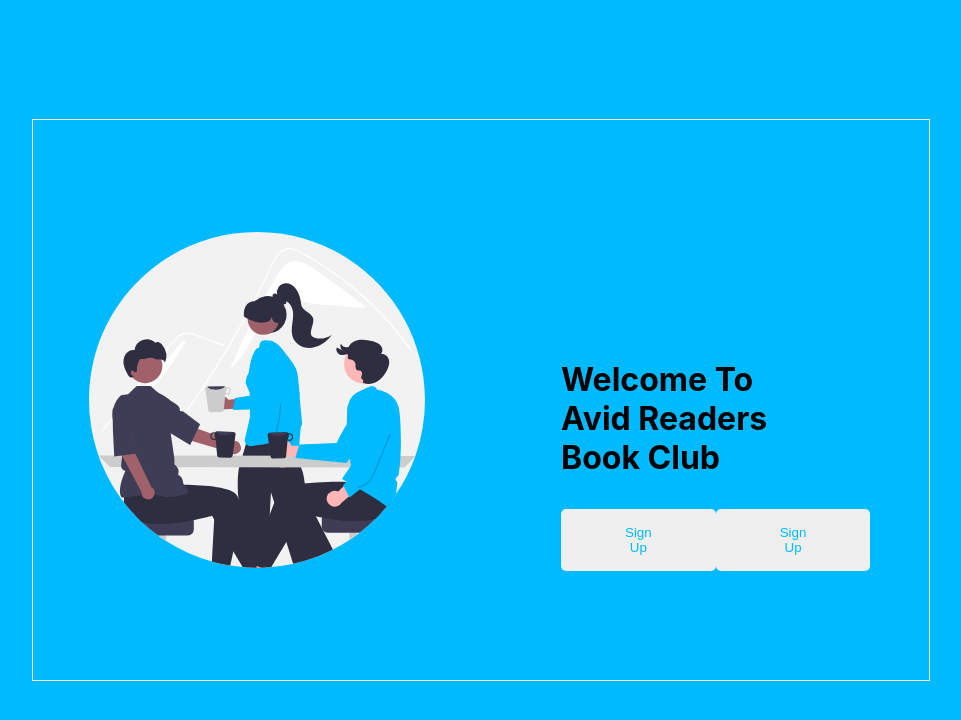
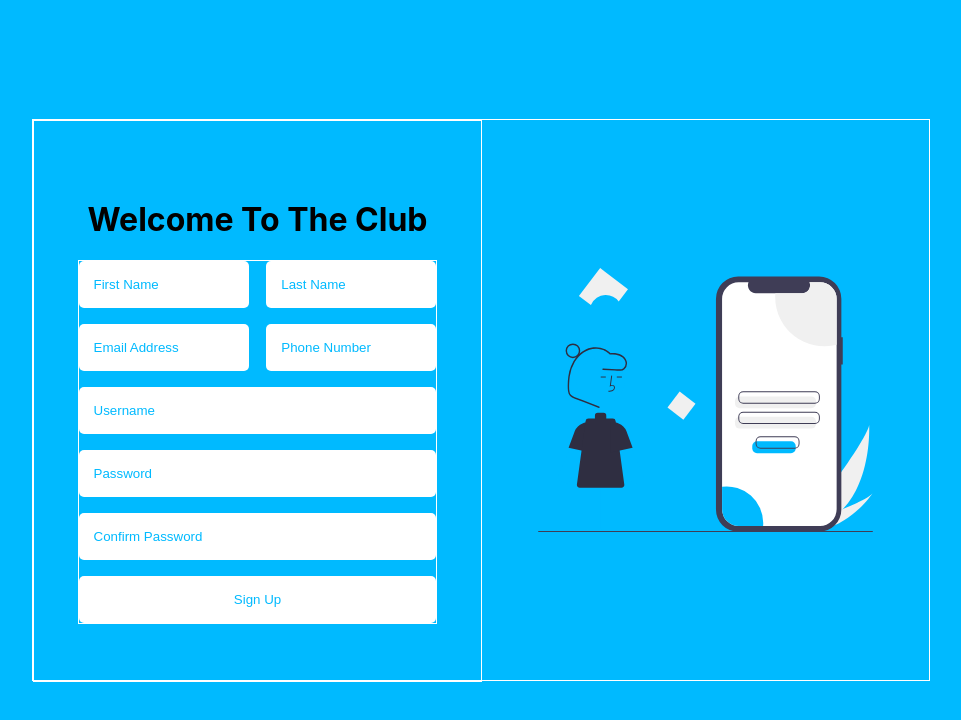
Before and after one commit to cnova305/book-club-react, a React (Create React App) app: page / in a window 1280 px wide. Shown: the top 720 px of the page, without its empty margins (159-1120 px from the left). Built offline with nearby package versions, Linux system fonts and the light colour scheme.

Commit message:
Sign Up Page Scaffold

```diff
--- a/src/App.css
+++ b/src/App.css
@@ -2,3 +2,12 @@
     width: 100vw;
     height: 100vh;
 }
+
+.pageContainer {
+    width: 100%;
+    height: 100%;
+    background: #00BAFF;
+    display: flex;
+    justify-content: center;
+    align-items: center;
+}
--- a/src/App.tsx
+++ b/src/App.tsx
@@ -2,12 +2,14 @@ import React from 'react';
 import './App.css';
 
 // Importing Pages
-import Home from './pages/Home/Home'
+import Home from './pages/Home/Home';
+import SignUp from './pages/SignUp/SignUp';
 
 function App() {
   return (
     <div className="App">
-      <Home />
+      {/* <Home /> */}
+      <SignUp />
     </div>
   );
 }
--- a/src/pages/Home/Home.css
+++ b/src/pages/Home/Home.css
@@ -7,7 +7,7 @@
     align-items: center;
 }
 
-.contentContainer {
+.homeContentContainer {
     width: 70%;
     height: 70%;
     border: 1px solid white;
--- a/src/pages/Home/Home.tsx
+++ b/src/pages/Home/Home.tsx
@@ -8,7 +8,7 @@ const Home = () => {
   return (
       <>
         <div className='pageContainer'>
-            <div className='contentContainer'>
+            <div className='homeContentContainer'>
                 <div className='homeImageContainer'>
                     <img src={homeImage} alt='home' />
                 </div>
--- /dev/null
+++ b/src/pages/SignUp/SignUp.css
@@ -0,0 +1,78 @@
+.signUpContentContainer {
+    width: 70%;
+    height: 70%;
+    border: 1px solid white;
+    display: flex;
+    flex-direction: row;
+}
+
+.signUpFormContainer {
+    width: 50%;
+    height: 100%;
+    border: 1px solid white;
+    display: flex;
+    flex-direction: column;
+    align-items: center;
+    justify-content: center;
+}
+
+.signUpFormContainer form {
+    display: flex;
+    flex-direction: column;
+    border: 1px solid white;
+    width: 80%;
+}
+
+.signUpFormInputSmallContainer {
+    display: flex;
+    justify-content: space-between;
+    flex-direction: row;
+    flex-wrap: wrap;
+}
+
+.signUpFormInputSmall {
+    border: none;
+    outline: none;
+    border-radius: 5px;
+    width: 47.5%;
+    padding: 1rem 0;
+    margin-bottom: 1rem;
+}
+
+.signUpFormInputSmall::placeholder {
+    color: #00BAFF;
+}
+
+.signUpFormInputBig {
+    border: none;
+    outline: none;
+    border-radius: 5px;
+    width: 100%;
+    padding: 1rem 0;
+    margin-bottom: 1rem;
+}
+
+.signUpFormInputBig::placeholder {
+    color: #00BAFF;
+}
+
+.signUpFormButton {
+    border: none;
+    outline: none;
+    background: #ffffff;
+    color: #00BAFF;
+    padding: 1rem 0;
+    border-radius: 5px;
+}
+
+.authImageContainer {
+    width: 50%;
+    height: 100%;
+    display: flex;
+    justify-content: center;
+    align-items: center;
+}
+
+.authImageContainer img {
+    width: 75%;
+}
--- /dev/null
+++ b/src/pages/SignUp/SignUp.tsx
@@ -0,0 +1,79 @@
+import React, { useState } from 'react';
+
+import './SignUp.css'
+
+import authImage from '../../assets/Auth.svg'
+
+
+
+
+
+
+const SignUp = () => {
+
+    // Setting Up Input States
+    // const [firstname, setFirstname] = useState('')
+    // const [lastname, seLastname] = useState('')
+    // const [email, setEmail] = useState('')
+    // const [number, setNumber] = useState('')
+    // const [username, setUsername] = useState('')
+    // const [password, setPassword] = useState('')
+    // const [confirmpassword, setConfirmpassword] = useState('')
+    //Setting Up Sign Up User
+    const [user, setUser] = useState({
+        firstname:'',
+        lastname:'',
+        email:'',
+        number:'',
+        username:'',
+        password:'',
+        confirmpassword:'',
+    })
+
+    // Setting User Update Function
+
+    const updateUser = (e:React.ChangeEvent<HTMLInputElement>) => {
+        setUser({
+            ...user,
+            [e.target.name]: e.target.value,
+        })
+    }
+
+    // Submitting User Sign Up Form
+
+    const submitUser = (e:React.ChangeEvent<HTMLFormElement>) => {
+        e.preventDefault()
+        console.log(user)
+    }
+
+  return (
+      <>
+        <div className='pageContainer'>
+            <div className='signUpContentContainer'>
+                <div className='signUpFormContainer'>
+                    <h1>Welcome To The Club</h1>
+                    <form onSubmit={submitUser}>
+                        <div className='signUpFormInputSmallContainer'>
+                            <input name='firstname' onChange={updateUser}  className='signUpFormInputSmall' type='text' placeholder='    First Name' />
+                            <input name='lastname' onChange={updateUser}   className='signUpFormInputSmall' type='textl' placeholder='    Last Name' />
+                            <input name='email' onChange={updateUser}  className='signUpFormInputSmall' type='email'  placeholder='    Email Address'/>
+                            <input name='number' onChange={updateUser}  className='signUpFormInputSmall' type='text'  placeholder='    Phone Number'/>
+                        </div>
+                        <input name='username' onChange={updateUser}  className='signUpFormInputBig' type='text' placeholder='    Username' />
+                        <input name='password' onChange={updateUser}  className='signUpFormInputBig' type='password' placeholder='    Password' />
+                        <input name='confirmpassword' onChange={updateUser}  className='signUpFormInputBig' type='password' placeholder='    Confirm Password' />
+                        <button type='submit' className='signUpFormButton'>Sign Up</button>
+                    </form>
+
+                </div>
+                <div className='authImageContainer'>
+                    <img src={authImage} alt='home' />
+                </div>
+            </div>
+        </div>
+      </>
+
+  )
+}
+
+export default SignUp
```
